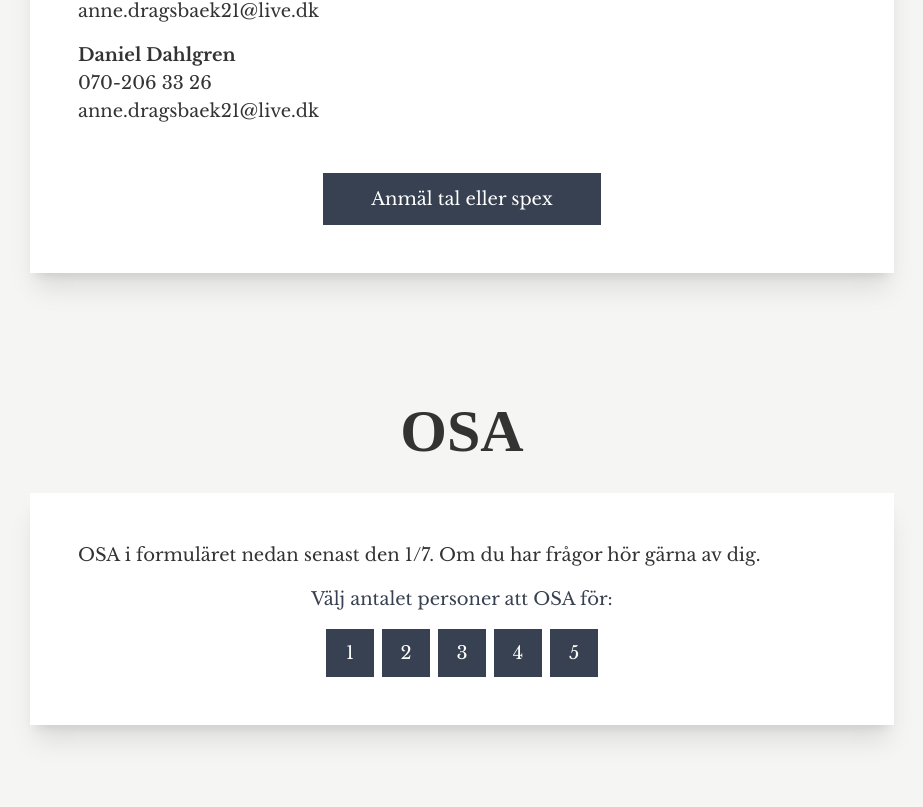
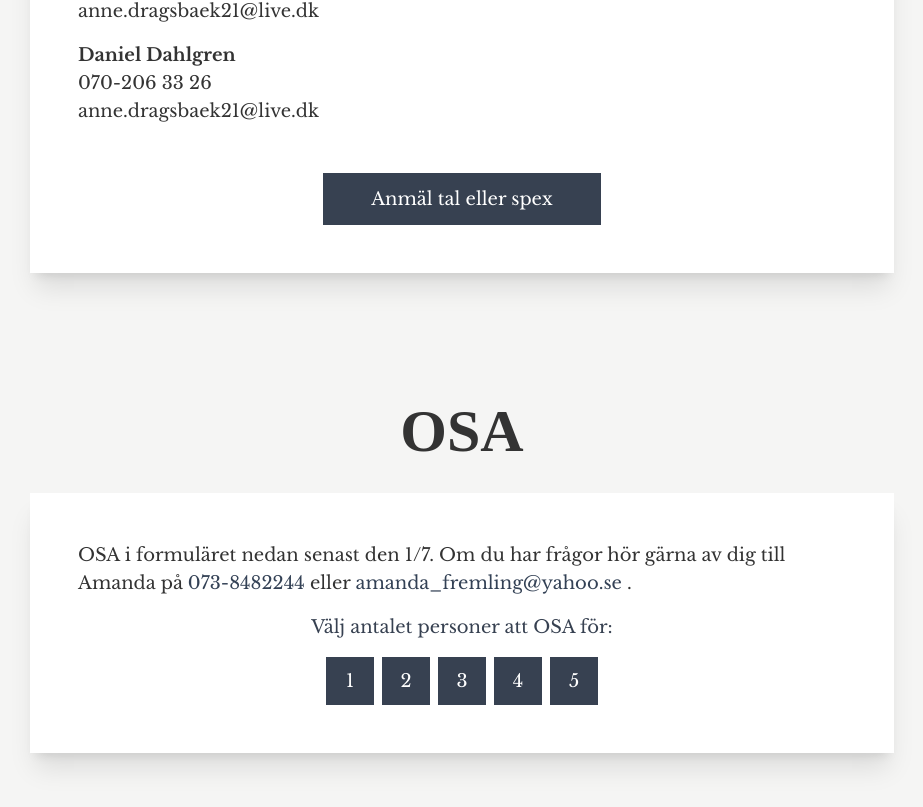
Before and after one commit to webel/danteamanda, a SvelteKit app: page / in a window 1280 px wide. Shown: the part 6914-7721 px from the top of the page, without its empty margins (338-1261 px from the left). Built offline with nearby package versions, Linux system fonts and the light colour scheme; a web font is replaced by a local one.

Commit message:
Info to Amanda.

```diff
--- a/src/routes/+page.svelte
+++ b/src/routes/+page.svelte
@@ -211,7 +211,12 @@
 
 		<h1 id="osa" class="text-6xl text-center font-bold la-luxes-script mb-8">OSA</h1>
 		<section class="mb-32 space-y-4 shadow-xl p-12 bg-white">
-			<p>OSA i formuläret nedan senast den 1/7. Om du har frågor hör gärna av dig.</p>
+			<p>
+				OSA i formuläret nedan senast den 1/7. Om du har frågor hör gärna av dig till Amanda på
+				<a href="tel:073-8482244">073-8482244</a>
+				eller <a href="mailto:amanda_fremling@yahoo.se">amanda_fremling@yahoo.se</a>
+				.
+			</p>
 
 			{#if formParam === 'osa'}
 				<p class="mt-8 text-center text-gray-700">Tack för din OSA!</p>
```
